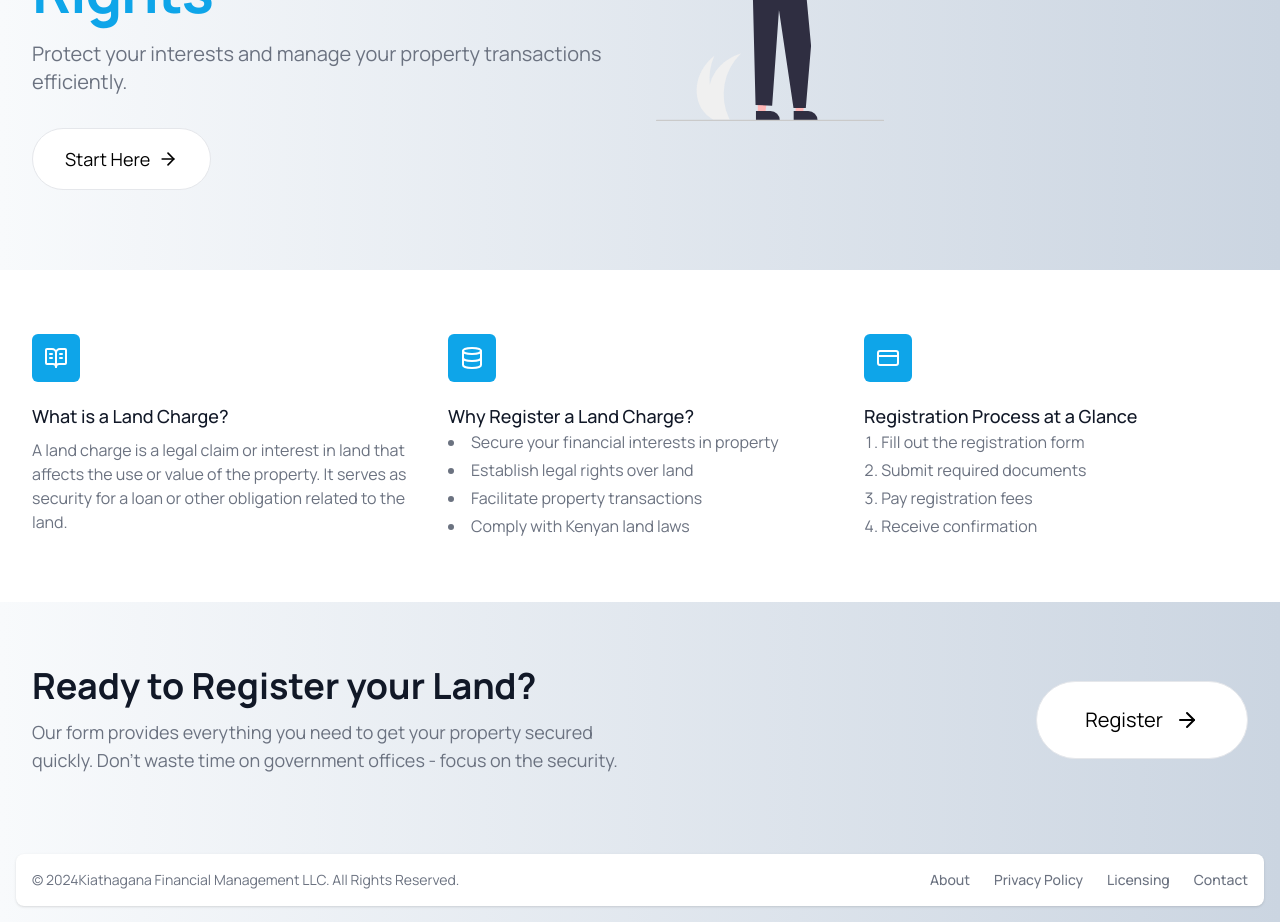
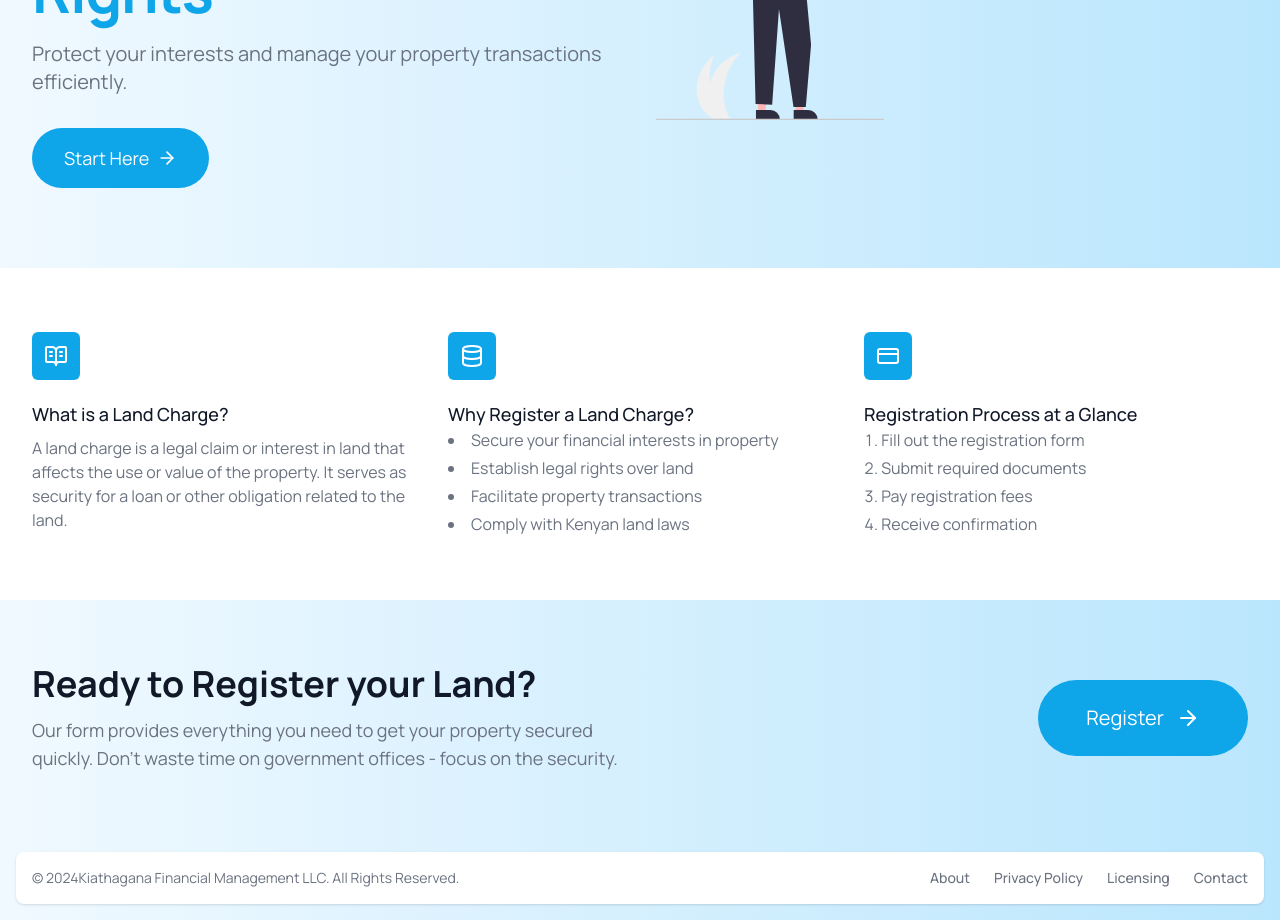
Before and after one commit to daveclinton/kenya-land-charge, a Next.js app: page / in a window 1280 px wide. Shown: the part 340-1262 px from the top of the page. Built offline with nearby package versions, Linux system fonts and the light colour scheme; what tailwindcss-react-aria-components would draw is missing.

Commit message:
feat: add header

```diff
--- a/app/(landing)/layout.tsx
+++ b/app/(landing)/layout.tsx
@@ -3,7 +3,7 @@ import Header from "@/components/Header";
 
 export default function Layout({ children }: { children: React.ReactNode }) {
   return (
-    <section className="flex flex-col min-h-screen bg-gradient-to-r from-slate-50 to-slate-300">
+    <section className="flex flex-col min-h-screen bg-gradient-to-r from-sky-50 to-sky-200">
       <Header />
       <main className="flex-grow">{children}</main>
       <Footer />
--- a/app/(landing)/page.tsx
+++ b/app/(landing)/page.tsx
@@ -22,7 +22,7 @@ export default function HomePage() {
               <div className="mt-8 sm:max-w-lg sm:mx-auto sm:text-center lg:text-left lg:mx-0">
                 <Link
                   href="/login"
-                  className="bg-white hover:bg-gray-100 text-black border border-gray-200 rounded-full text-lg px-8 py-4 inline-flex items-center justify-center"
+                  className="bg-sky-500 hover:bg-sky-600 text-white rounded-full text-lg px-8 py-4 inline-flex items-center justify-center"
                 >
                   Start Here
                   <ArrowRight className="ml-2 h-5 w-5" />
@@ -97,7 +97,7 @@ export default function HomePage() {
         </div>
       </section>
 
-      <section className="py-16 ">
+      <section className="py-16">
         <div className="max-w-7xl mx-auto px-4 sm:px-6 lg:px-8">
           <div className="lg:grid lg:grid-cols-2 lg:gap-8 lg:items-center">
             <div>
@@ -113,7 +113,7 @@ export default function HomePage() {
             <div className="mt-8 lg:mt-0 flex justify-center lg:justify-end">
               <Link
                 href="/signup"
-                className="bg-white hover:bg-gray-100 text-black border border-gray-200 rounded-full text-xl px-12 py-6 inline-flex items-center justify-center"
+                className="bg-sky-500 hover:bg-sky-600 text-white rounded-full text-xl px-12 py-6 inline-flex items-center justify-center"
               >
                 Register
                 <ArrowRight className="ml-3 h-6 w-6" />
```
